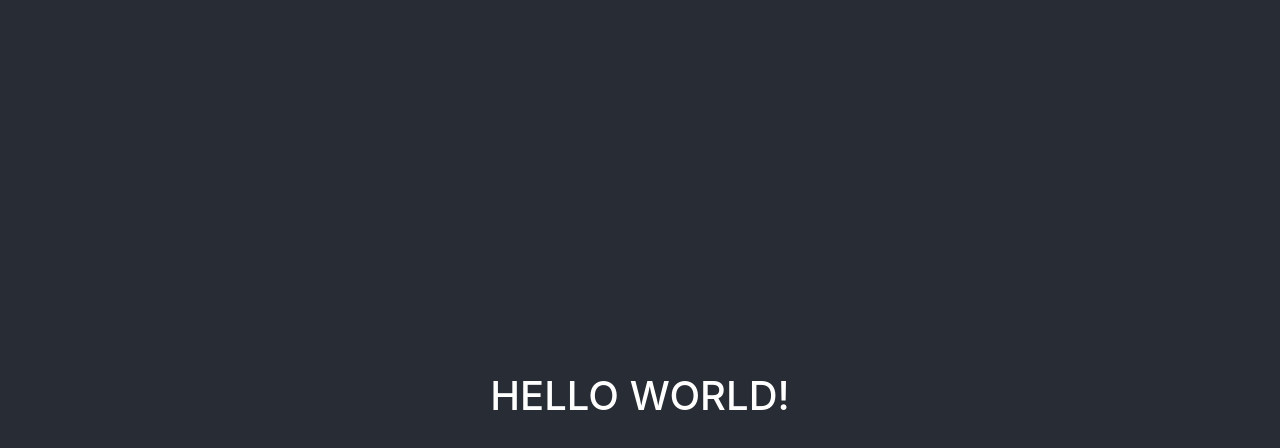
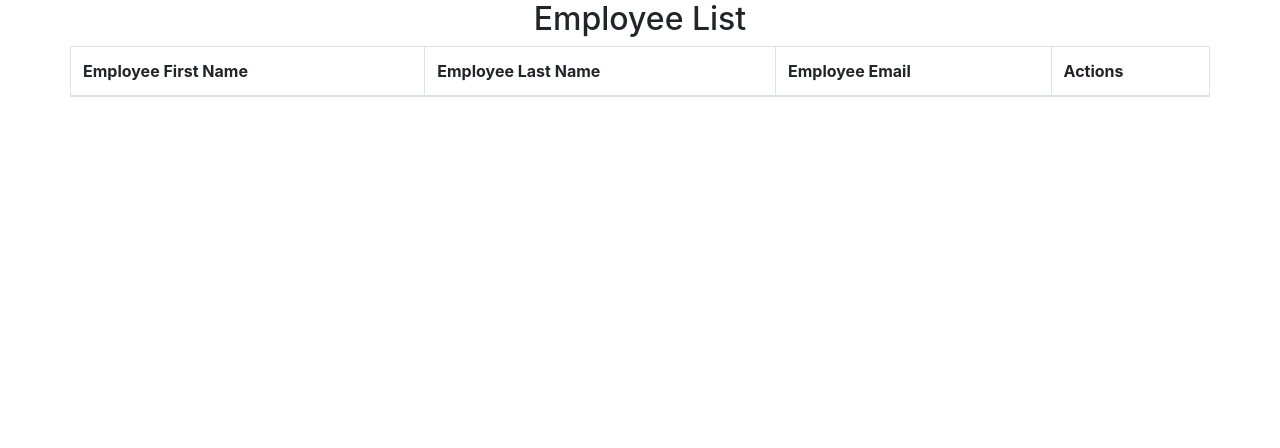
Before and after one commit to saverchenko2002/fullstack-web-app, a React (Create React App) app in the folder Spring Boot React/react-frontend/: page / in a window 1280 px wide. Shown: the top 448 px of the page. Built offline with nearby package versions, Linux system fonts and the light colour scheme.

Commit message:
add ListEmployeeComponent

```diff
--- a/Spring Boot React/react-frontend/src/App.js
+++ b/Spring Boot React/react-frontend/src/App.js
@@ -1,12 +1,11 @@
 import logo from './logo.svg';
 import './App.css';
+import ListEmployeeComponent from './components/ListEmployeeComponent';
 
 function App() {
   return (
-    <div className="App">
-      <header className="App-header">
-        <h1 class="text-uppercase">Hello world!</h1>
-      </header>
+    <div className="container">
+      <ListEmployeeComponent/>
     </div>
   );
 }
--- /dev/null
+++ b/Spring Boot React/react-frontend/src/components/ListEmployeeComponent.jsx
@@ -0,0 +1,45 @@
+import React, { Component } from 'react';
+
+class ListEmployeeComponent extends Component {
+    constructor(props) {
+        super(props)
+        this.state= {
+            employees: []
+        }
+    }
+
+    render() {
+        return (
+            <div>
+                <h2 className="text-center">Employee List</h2>
+                <div className = "row">
+                    <table className="table table-striped table-bordered">
+                        <thead>
+                            <tr>
+                                <th>Employee First Name</th>
+                                <th>Employee Last Name</th>
+                                <th>Employee Email</th>
+                                <th>Actions</th>
+                            </tr>
+                        </thead>
+
+                        <tbody>
+                            {
+                                this.state.employees.map(
+                                    employee =>
+                                    <tr key={employee.id}>
+                                        <td>{employee.firstName}</td>
+                                        <td>{employee.lastName}</td>
+                                        <td>{employee.email}</td>
+                                    </tr>
+                                )
+                            }
+                        </tbody>
+                    </table>
+                </div>
+            </div>
+        );
+    }
+}
+
+export default ListEmployeeComponent;
```
